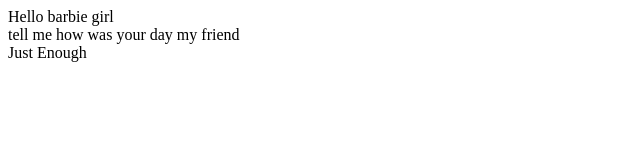
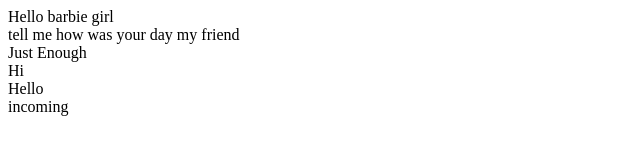
Before and after one commit to karakusmehmet/demo-repo, a plain HTML site: page index.html in a window 1280 px wide. Shown: the whole page, without its empty margins (0-640 px from the left). Drawn offline with Linux system fonts and the light colour scheme.

Commit message:
other lines

```diff
--- a/index.html
+++ b/index.html
@@ -1,3 +1,6 @@
 <div>Hello barbie girl</div>
 <div>tell me how was your day my friend</div>
 <div>Just Enough</div>
+<div>Hi</div>
+<div>Hello</div>
+<div>incoming</div>
```
